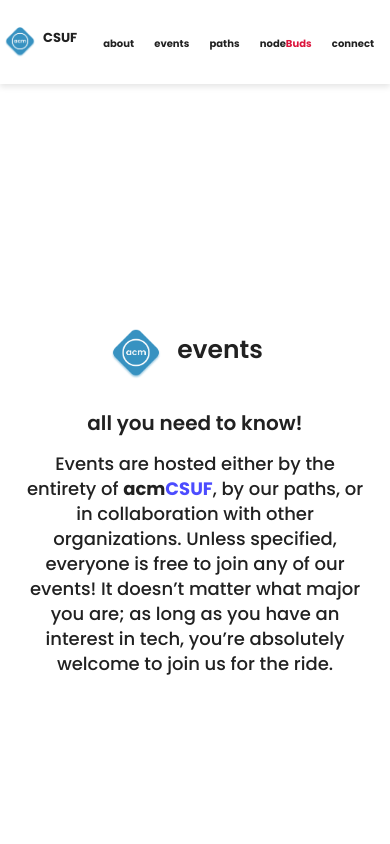
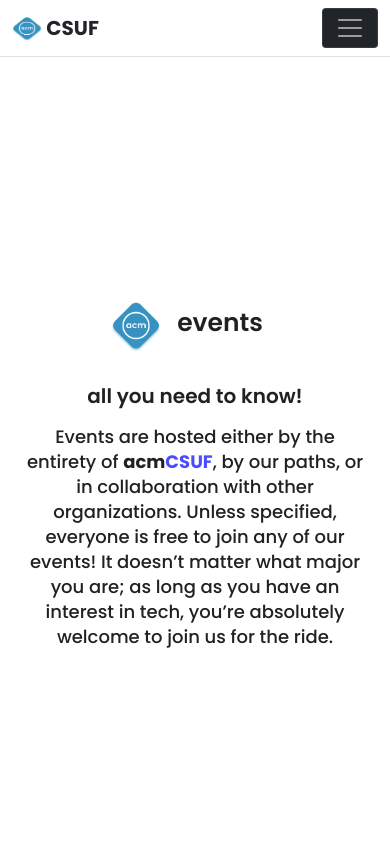
Before and after one commit to Divine-Blessing/AthenaDivine, a plain HTML site: page index.html in a window 390 px wide. Shown: the top 844 px of the page. Drawn offline with Linux system fonts and the light colour scheme.

Commit message:
Add files via upload

```diff
--- a/css/style.css
+++ b/css/style.css
@@ -7,26 +7,6 @@
 body{
     font-family: 'Poppins', sans-serif;
     color: #212121;
-}
-nav{
-    min-height: 10vh;
-    box-shadow: 0px 3px 6px rgba(0, 0, 0, 0.1);
-}
-nav .logo{
-    margin-left: 30px;
-}
-nav .logo img{
-    height: 40px;
-}
-nav .logo h1{
-    font-size: 22px;
-}
-nav a{
-    color: #212121;
-    font-size: 18px;
-}
-nav a span{
-    color: crimson;
 }
 #first .one img{
     height: 200px;
@@ -75,15 +55,6 @@
 }
 
 @media (max-width: 768px){
-    nav .logo img{
-        height: 30px;
-    }
-    nav .logo h1{
-        font-size: 20px;
-    }
-    nav a{
-        font-size: 15px;
-    }
     #first .one img{
         height: 100px;
     }
@@ -111,15 +82,6 @@
     }
 }
 @media (max-width: 570px){
-    nav .logo{
-        margin-left: 10px;
-    }
-    nav .logo h1{
-        font-size: 16px;
-    }
-    nav a{
-        font-size: 12px;
-    }
     #first .one img{
         height: 70px;
     }
@@ -158,15 +120,6 @@
     }
 }
  @media (max-width: 435px){
-    nav .logo{
-        margin-left: 5px;
-    }
-    nav .logo h1{
-        font-size: 13px;
-    }
-    nav a{
-        font-size: 10px;
-    }
     #first .one img{
         height: 50px;
     }
--- a/index.html
+++ b/index.html
@@ -9,8 +9,48 @@
     <title>Document</title>
 </head>
 <body>
+
+    <!-- navbar -->
+    <header class="pt-0 border-bottom">
+        <div class="container">
+            <nav class="navbar navbar-expand-sm bg-white navbar-dark d-flex align-content-between">
+                        <a class="navbar-brand text-dark fw-bold" href="index.html">
+                            <img src="./img/acmCSUF 1.png" alt="logo" width="30" height="24" /> CSUF
+                        </a>
+                        <button class="navbar-toggler bg-dark" type="button" data-bs-toggle="collapse" data-bs-target="#collapsibleNavbar">
+                            <span class="navbar-toggler-icon"></span>
+                        </button>
+                        <div class="collapse navbar-collapse d-lg-flex flex-row justify-content-end" id="collapsibleNavbar">
+                            <ul class="navbar-nav">
+                            <li class="nav-item">
+                                <a class="nav-link text-dark fw-semibold" href="about.html">about</a>
+                            </li>
+                            <li class="nav-item">
+                                <a class="nav-link text-dark fw-semibold" href="events.html">events</a>
+                            </li>
+                            <li class="nav-item">
+                                <a class="nav-link text-dark fw-semibold" href="blog.html">blog</a>
+                            </li>
+                            <li class="nav-item">
+                                <a class="nav-link text-dark fw-semibold" href="path.html">paths</a>
+                            </li>
+                            <li class="nav-item">
+                                <a class="nav-link text-dark fw-semibold" href="nodebuds.html">node<span class="text-danger">Buds</span></a>
+                            </li>
+                            <li class="nav-item">
+                                <a class="nav-link text-dark fw-semibold" href="contact.html">connect</a>
+                            </li>
+                            </ul>
+                        </div>
+              </nav>
+        </div>
+
+    </header>
+
+
+
     <!-- NAVBAR -->
-    <nav class="navbar d-flex justify-content-space-between">
+    <!-- <nav class="navbar d-flex justify-content-space-between">
         <div class="logo d-flex justify-content-center align-items-center">
             <img src="./img/acmCSUF 1.png" alt="">
             <h1 class="mx-2 fw-bold">CSUF</h1>
@@ -22,7 +62,7 @@
             <a href="#" class="text-decoration-none fw-bolder">node<span>Buds</span></a>
             <a href="#" class="text-decoration-none fw-bolder mx-3">connect</a>
         </div>
-    </nav>
+    </nav> -->
     <!-- END OF NAVBAR -->
 
     <!-- FIRST SECTION -->
```
